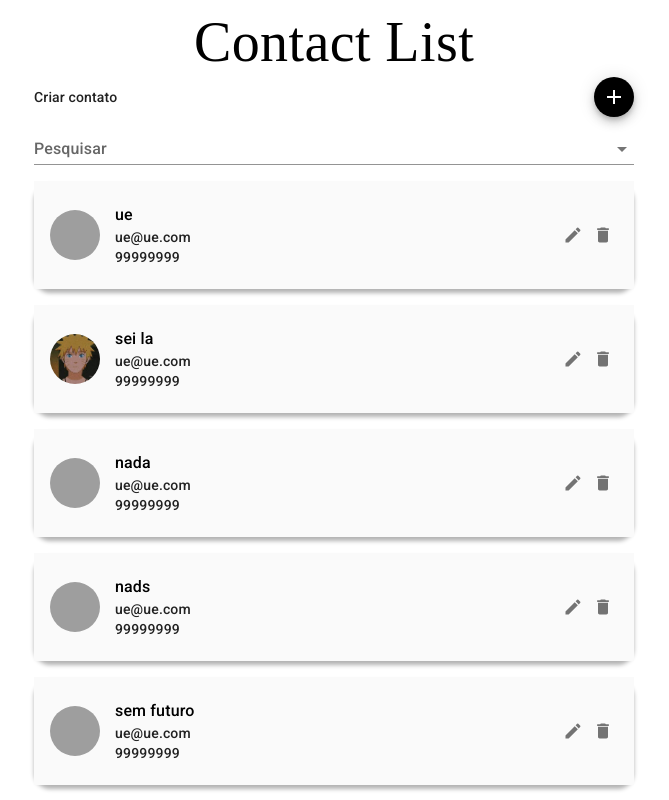
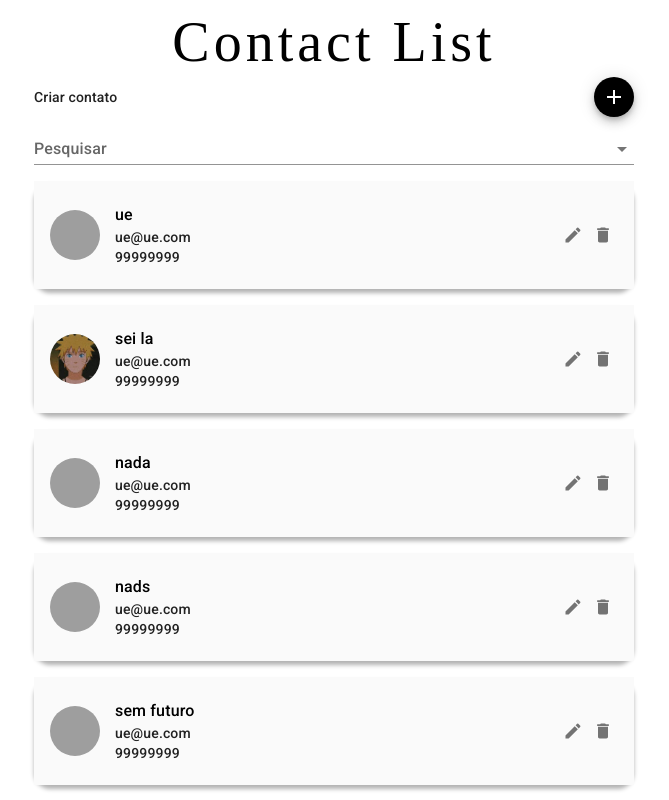
Before and after one commit to starunz/contact-list, a React (Create React App) app: page / in a window 1280 px wide. Shown: the top 800 px of the page, without its empty margins (306-975 px from the left). Built offline with nearby package versions, Linux system fonts and the light colour scheme; grey boxes are pictures that could not be loaded; a web font is replaced by a local one.

Commit message:
chore: changed text style

```diff
--- a/src/home/index.tsx
+++ b/src/home/index.tsx
@@ -15,6 +15,7 @@ const Home = () => {
 				fontSize='3.5rem'
 				fontFamily='Edu SA Beginner'
 				align='center'
+				sx={{ letterSpacing: 4 }}
 			>
 				Contact List
 			</Typography>
```
